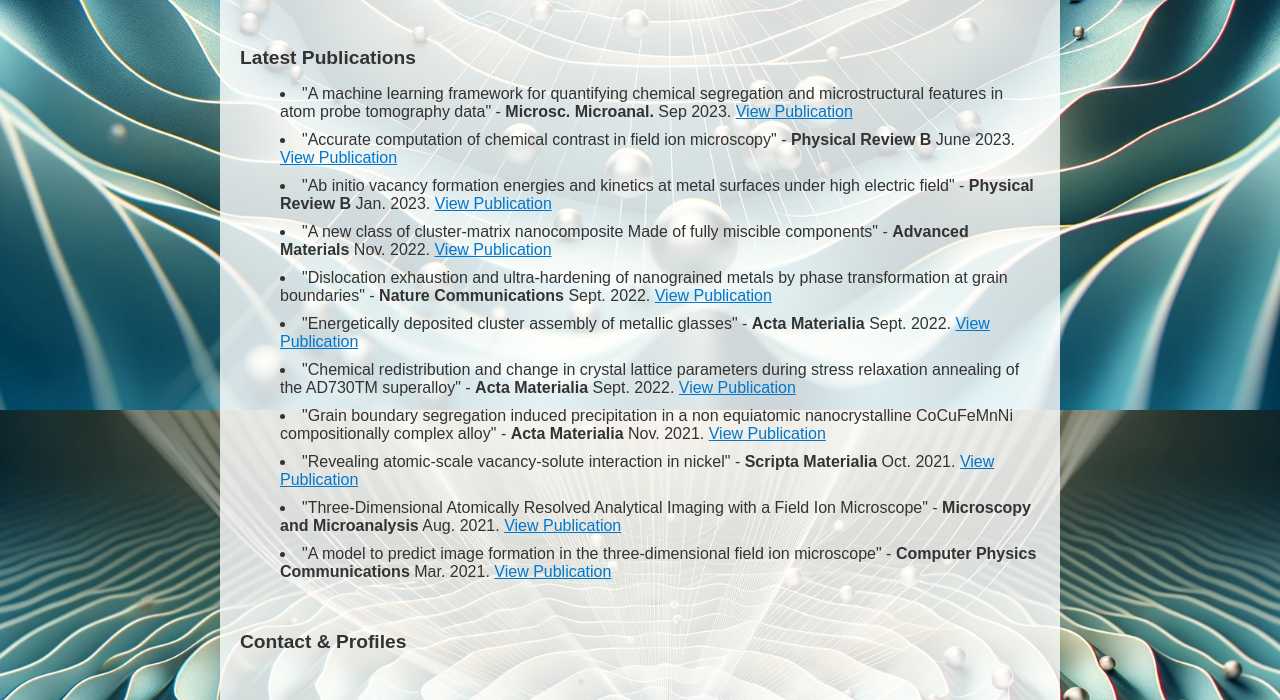
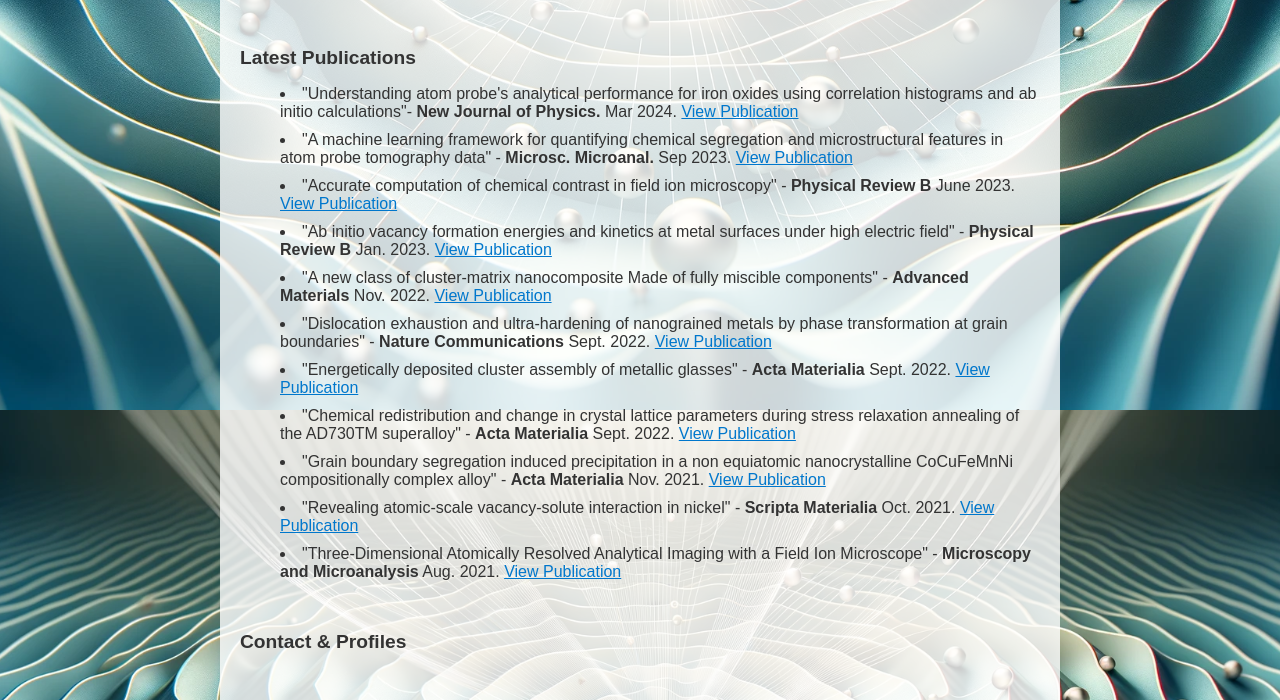
Before and after one commit to skatnagallu/skatnagallu.github.io, a plain HTML site: page index.html in a window 1280 px wide. Shown: the part 1990-2690 px from the top of the page. Drawn offline with Linux system fonts and the light colour scheme.

Commit message:
update new paper

```diff
--- a/index.html
+++ b/index.html
@@ -331,6 +331,7 @@
     <div class="section" id="newestPublications">
         <h2>Latest Publications</h2>
         <ul class="publications">
+            <li>"Understanding atom probe's analytical performance for iron oxides using correlation histograms and ab initio calculations"- <strong>New Journal of Physics. </strong> Mar 2024. <a href="https://doi.org/10.1088/1367-2630/ad309e" target="_blank">View Publication</a></li>
             <li>"A machine learning framework for quantifying chemical segregation and microstructural features in atom probe tomography data" - <strong>Microsc. Microanal.</strong> Sep 2023. <a href="https://doi.org/10.1093/micmic/ozad086" target="_blank">View Publication</a></li>
             <li>"Accurate computation of chemical contrast in field ion microscopy" - <strong>Physical Review B</strong> June 2023. <a href="https://doi.org/10.1103/PhysRevB.107.235413" target="_blank">View Publication</a></li>
             <li>"Ab initio vacancy formation energies and kinetics at metal surfaces under high electric field" - <strong>Physical Review B</strong> Jan. 2023. <a href="https://doi.org/10.1103/PhysRevB.107.L041406" target="_blank">View Publication</a></li>
@@ -341,7 +342,6 @@
             <li>"Grain boundary segregation induced precipitation in a non equiatomic nanocrystalline CoCuFeMnNi compositionally complex alloy" - <strong>Acta Materialia</strong> Nov. 2021. <a href="https://doi.org/10.1016/j.actamat.2021.117281" target="_blank">View Publication</a></li>
             <li>"Revealing atomic-scale vacancy-solute interaction in nickel" - <strong>Scripta Materialia</strong> Oct. 2021. <a href="https://doi.org/10.1016/j.scriptamat.2021.114036" target="_blank">View Publication</a></li>
             <li>"Three-Dimensional Atomically Resolved Analytical Imaging with a Field Ion Microscope" - <strong>Microscopy and Microanalysis</strong> Aug. 2021. <a href="https://doi.org/10.1017/S1431927621012381" target="_blank">View Publication</a></li>
-            <li>"A model to predict image formation in the three-dimensional field ion microscope" - <strong>Computer Physics Communications</strong> Mar. 2021. <a href="https://doi.org/10.1016/j.cpc.2020.107317" target="_blank">View Publication</a></li>
             <!-- Add more publications as needed -->
         </ul>
     </div>
```
